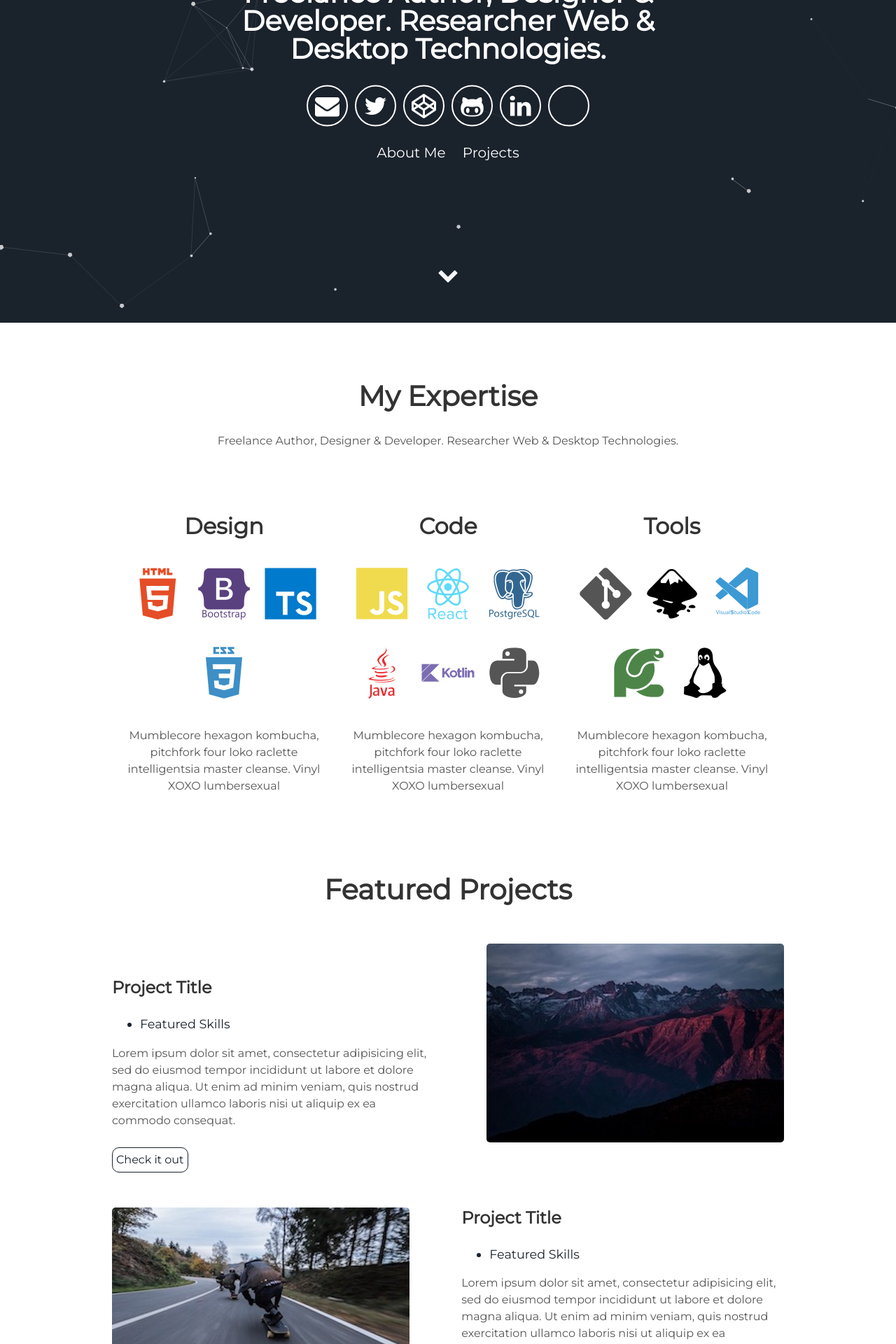
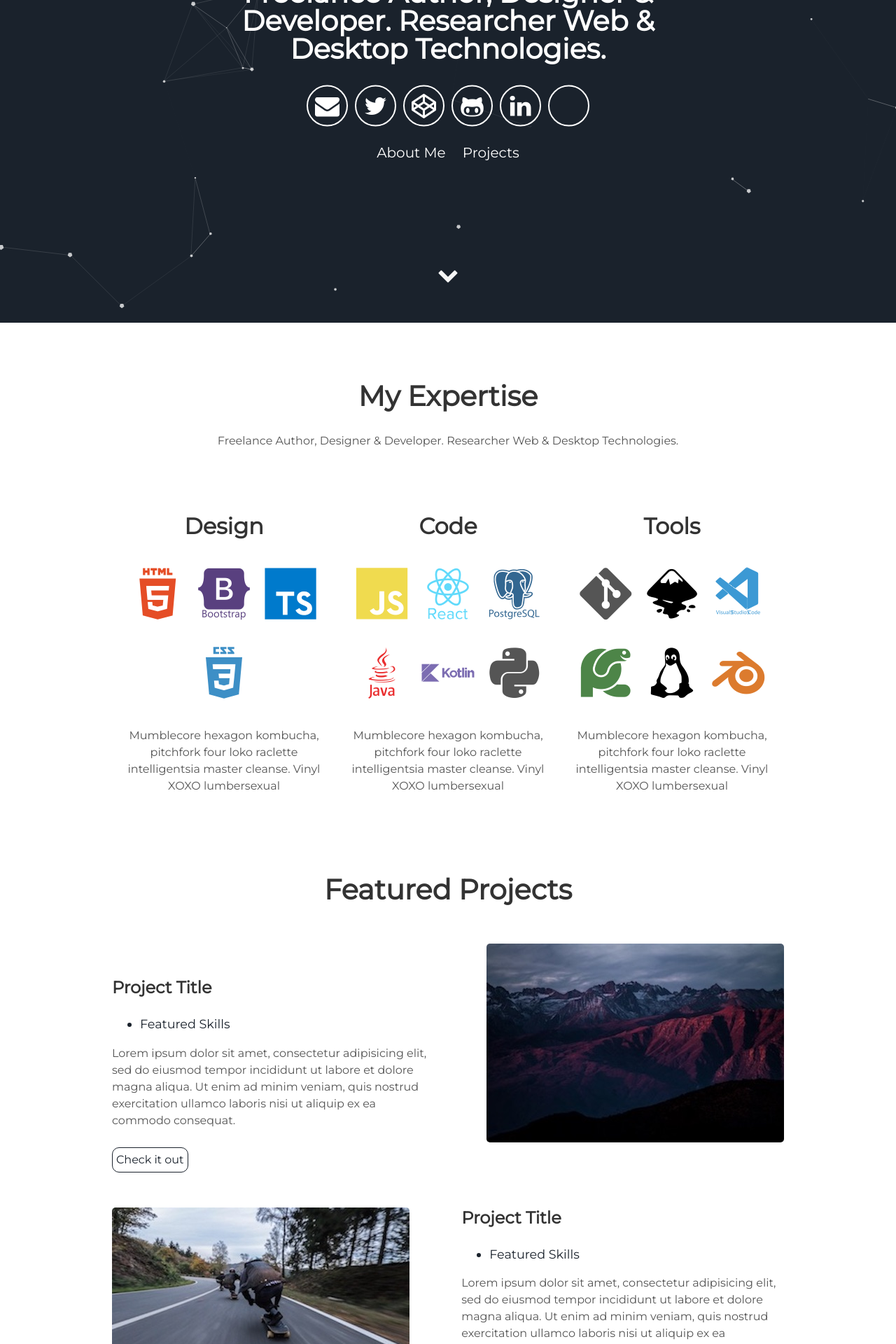
Before and after one commit to draexx/draexx.github.io, a Jekyll site: the page built from index.html, in a window 1280 px wide. Shown: the part 439-2359 px from the top of the page at 70% size. Built offline with Jekyll 4.4.1, drawn with Linux system fonts in a browser that asks for light colours; some web fonts are replaced.

Commit message:
Update about.html

```diff
--- a/_includes/about.html
+++ b/_includes/about.html
@@ -30,7 +30,7 @@
       <i class="devicon-vscode-plain-wordmark colored"></i>
       <i class="devicon-pycharm-plain colored"></i>
       <i class="devicon-linux-plain colored"></i>
-      <i class="devicon-blender-plain colored"></i>
+      <i class="devicon-blender-original colored"></i>
       <p>Mumblecore hexagon kombucha, pitchfork four loko raclette intelligentsia master cleanse.
         Vinyl XOXO lumbersexual</p>
     </div>
```
